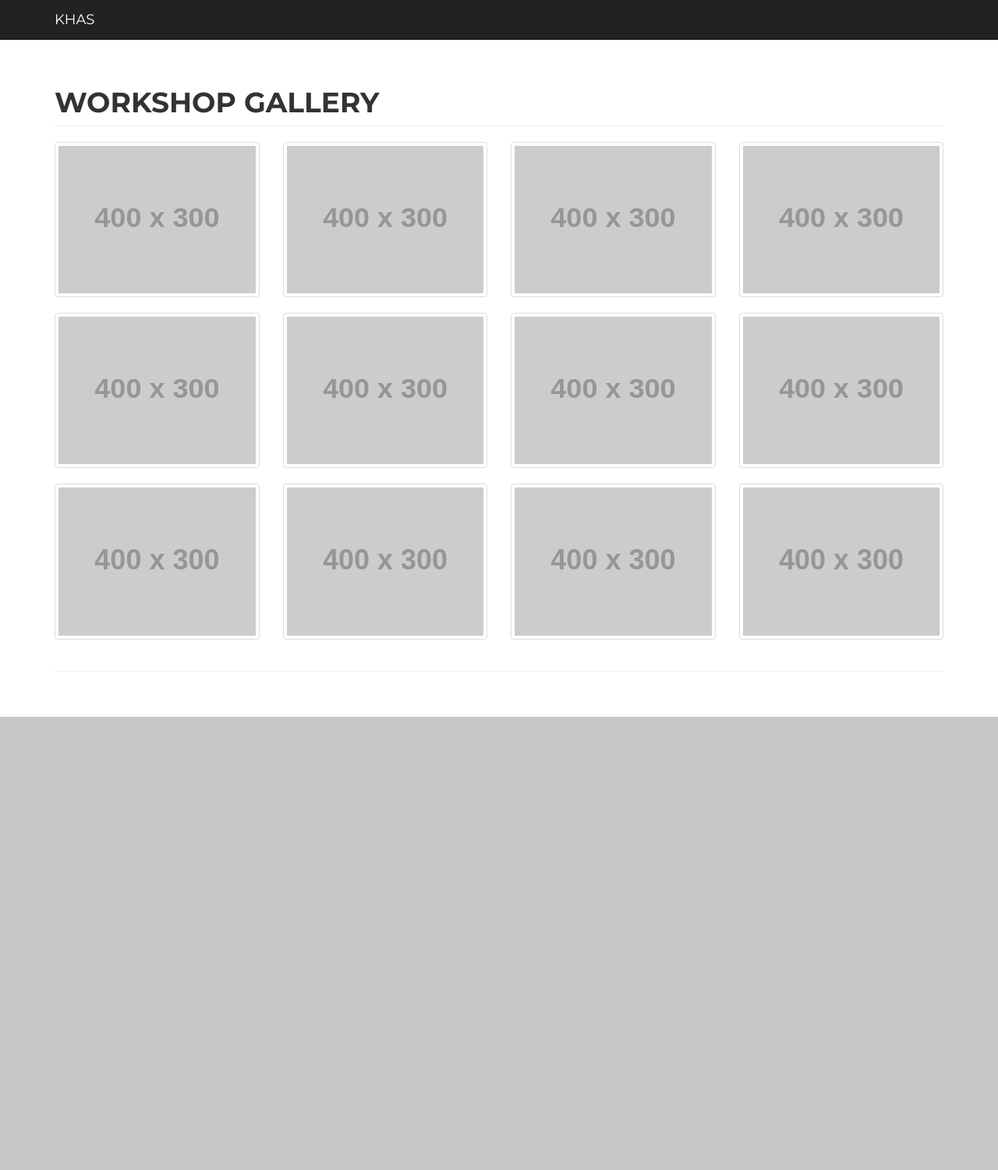
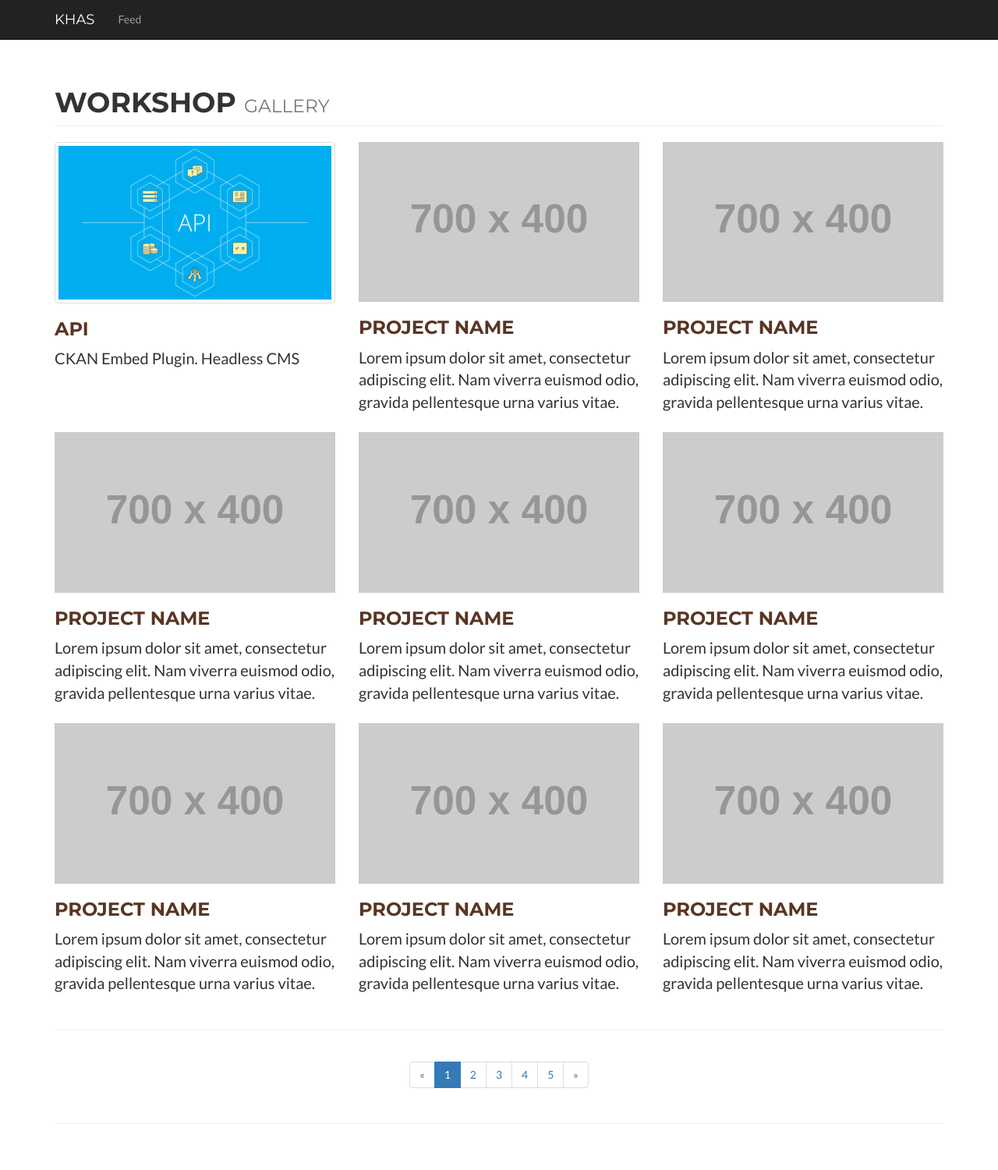
Before and after one commit to khashashin/khashashin, a PHP site: page /workshop/workshop.html in a window 1280 px wide. Shown: the whole page at 78% size. Before the commit the page ends 919 px from the top, so only its background shows below. Run offline with PHP 8.4, Linux system fonts and the light colour scheme; grey boxes labelled with a size stand in for pictures from a placeholder-image service; some libraries are stand-ins or nearby versions.

Commit message:
Added feed page, changed workshop page

```diff
--- /dev/null
+++ b/css/feed.css
@@ -0,0 +1,3 @@
+.main {
+  margin-top: 60px;
+}
--- a/css/freelancer.css
+++ b/css/freelancer.css
@@ -195,6 +195,12 @@
  .portfolio-item {
   margin: 0 0 15px;
   right: 0;
+}
+.modal-body img {
+  margin-top: 50px;
+}
+.makerange {
+  margin-top: 50px;
 }
 #portfolio .portfolio-item .portfolio-link {
   display: block;
--- a/workshop/workshop.html
+++ b/workshop/workshop.html
@@ -48,19 +48,19 @@
                 <a class="navbar-brand" href="../index.html">KHAS</a>
             </div>
             <!-- Collect the nav links, forms, and other content for toggling -->
-            <!-- <div class="collapse navbar-collapse" id="bs-example-navbar-collapse-1">
+            <div class="collapse navbar-collapse" id="bs-example-navbar-collapse-1">
                 <ul class="nav navbar-nav">
                     <li>
-                        <a href="#">About</a>
+                        <a href="../feed/feed.html">Feed</a>
                     </li>
-                    <li>
+                    <!-- <li>
                         <a href="#">Services</a>
                     </li>
                     <li>
                         <a href="#">Contact</a>
-                    </li>
+                    </li> -->
                 </ul>
-            </div> -->
+            </div>
             <!-- /.navbar-collapse -->
         </div>
         <!-- /.container -->
@@ -69,73 +69,142 @@
     <!-- Page Content -->
     <div class="container">
 
+        <!-- Page Header -->
         <div class="row">
+            <div class="col-lg-12">
+                <h1 class="page-header">Workshop
+                    <small>Gallery</small>
+                </h1>
+            </div>
+        </div>
+        <!-- /.row -->
 
-            <div class="col-lg-12">
-                <h1 class="page-header">Workshop Gallery</h1>
+        <!-- Projects Row -->
+        <div class="row">
+            <div class="col-md-4 portfolio-item">
+                <a class="thumbnail" href="project1/AIpractice.html">
+                    <img class="img-responsive" src="project1/img/api.png" alt="">
+                </a>
+                <h3>
+                    <a href="project1/AIpractice.html">API</a>
+                </h3>
+                <p>CKAN Embed Plugin. Headless CMS</p>
+            </div>
+            <div class="col-md-4 portfolio-item">
+                <a href="#">
+                    <img class="img-responsive" src="http://placehold.it/700x400" alt="">
+                </a>
+                <h3>
+                    <a href="#">Project Name</a>
+                </h3>
+                <p>Lorem ipsum dolor sit amet, consectetur adipiscing elit. Nam viverra euismod odio, gravida pellentesque urna varius vitae.</p>
+            </div>
+            <div class="col-md-4 portfolio-item">
+                <a href="#">
+                    <img class="img-responsive" src="http://placehold.it/700x400" alt="">
+                </a>
+                <h3>
+                    <a href="#">Project Name</a>
+                </h3>
+                <p>Lorem ipsum dolor sit amet, consectetur adipiscing elit. Nam viverra euismod odio, gravida pellentesque urna varius vitae.</p>
+            </div>
+        </div>
+        <!-- /.row -->
+
+        <!-- Projects Row -->
+        <div class="row">
+            <div class="col-md-4 portfolio-item">
+                <a href="#">
+                    <img class="img-responsive" src="http://placehold.it/700x400" alt="">
+                </a>
+                <h3>
+                    <a href="#">Project Name</a>
+                </h3>
+                <p>Lorem ipsum dolor sit amet, consectetur adipiscing elit. Nam viverra euismod odio, gravida pellentesque urna varius vitae.</p>
+            </div>
+            <div class="col-md-4 portfolio-item">
+                <a href="#">
+                    <img class="img-responsive" src="http://placehold.it/700x400" alt="">
+                </a>
+                <h3>
+                    <a href="#">Project Name</a>
+                </h3>
+                <p>Lorem ipsum dolor sit amet, consectetur adipiscing elit. Nam viverra euismod odio, gravida pellentesque urna varius vitae.</p>
+            </div>
+            <div class="col-md-4 portfolio-item">
+                <a href="#">
+                    <img class="img-responsive" src="http://placehold.it/700x400" alt="">
+                </a>
+                <h3>
+                    <a href="#">Project Name</a>
+                </h3>
+                <p>Lorem ipsum dolor sit amet, consectetur adipiscing elit. Nam viverra euismod odio, gravida pellentesque urna varius vitae.</p>
+            </div>
         </div>
 
-            <div class="col-lg-3 col-md-4 col-xs-6 thumb">
-                <a class="thumbnail" href="project1/AIpractice.html">
-                    <img class="img-responsive" src="http://placehold.it/400x300" alt="">
+        <!-- Projects Row -->
+        <div class="row">
+            <div class="col-md-4 portfolio-item">
+                <a href="#">
+                    <img class="img-responsive" src="http://placehold.it/700x400" alt="">
                 </a>
+                <h3>
+                    <a href="#">Project Name</a>
+                </h3>
+                <p>Lorem ipsum dolor sit amet, consectetur adipiscing elit. Nam viverra euismod odio, gravida pellentesque urna varius vitae.</p>
             </div>
-            <div class="col-lg-3 col-md-4 col-xs-6 thumb">
-                <a class="thumbnail" href="#">
-                    <img class="img-responsive" src="http://placehold.it/400x300" alt="">
+            <div class="col-md-4 portfolio-item">
+                <a href="#">
+                    <img class="img-responsive" src="http://placehold.it/700x400" alt="">
                 </a>
+                <h3>
+                    <a href="#">Project Name</a>
+                </h3>
+                <p>Lorem ipsum dolor sit amet, consectetur adipiscing elit. Nam viverra euismod odio, gravida pellentesque urna varius vitae.</p>
             </div>
-            <div class="col-lg-3 col-md-4 col-xs-6 thumb">
-                <a class="thumbnail" href="#">
-                    <img class="img-responsive" src="http://placehold.it/400x300" alt="">
+            <div class="col-md-4 portfolio-item">
+                <a href="#">
+                    <img class="img-responsive" src="http://placehold.it/700x400" alt="">
                 </a>
-            </div>
-            <div class="col-lg-3 col-md-4 col-xs-6 thumb">
-                <a class="thumbnail" href="#">
-                    <img class="img-responsive" src="http://placehold.it/400x300" alt="">
-                </a>
-            </div>
-            <div class="col-lg-3 col-md-4 col-xs-6 thumb">
-                <a class="thumbnail" href="#">
-                    <img class="img-responsive" src="http://placehold.it/400x300" alt="">
-                </a>
-            </div>
-            <div class="col-lg-3 col-md-4 col-xs-6 thumb">
-                <a class="thumbnail" href="#">
-                    <img class="img-responsive" src="http://placehold.it/400x300" alt="">
-                </a>
-            </div>
-            <div class="col-lg-3 col-md-4 col-xs-6 thumb">
-                <a class="thumbnail" href="#">
-                    <img class="img-responsive" src="http://placehold.it/400x300" alt="">
-                </a>
-            </div>
-            <div class="col-lg-3 col-md-4 col-xs-6 thumb">
-                <a class="thumbnail" href="#">
-                    <img class="img-responsive" src="http://placehold.it/400x300" alt="">
-                </a>
-            </div>
-            <div class="col-lg-3 col-md-4 col-xs-6 thumb">
-                <a class="thumbnail" href="#">
-                    <img class="img-responsive" src="http://placehold.it/400x300" alt="">
-                </a>
-            </div>
-            <div class="col-lg-3 col-md-4 col-xs-6 thumb">
-                <a class="thumbnail" href="#">
-                    <img class="img-responsive" src="http://placehold.it/400x300" alt="">
-                </a>
-            </div>
-            <div class="col-lg-3 col-md-4 col-xs-6 thumb">
-                <a class="thumbnail" href="#">
-                    <img class="img-responsive" src="http://placehold.it/400x300" alt="">
-                </a>
-            </div>
-            <div class="col-lg-3 col-md-4 col-xs-6 thumb">
-                <a class="thumbnail" href="#">
-                    <img class="img-responsive" src="http://placehold.it/400x300" alt="">
-                </a>
+                <h3>
+                    <a href="#">Project Name</a>
+                </h3>
+                <p>Lorem ipsum dolor sit amet, consectetur adipiscing elit. Nam viverra euismod odio, gravida pellentesque urna varius vitae.</p>
             </div>
         </div>
+        <!-- /.row -->
+
+        <hr>
+
+        <!-- Pagination -->
+        <div class="row text-center">
+            <div class="col-lg-12">
+                <ul class="pagination">
+                    <li>
+                        <a href="#">&laquo;</a>
+                    </li>
+                    <li class="active">
+                        <a href="#">1</a>
+                    </li>
+                    <li>
+                        <a href="#">2</a>
+                    </li>
+                    <li>
+                        <a href="#">3</a>
+                    </li>
+                    <li>
+                        <a href="#">4</a>
+                    </li>
+                    <li>
+                        <a href="#">5</a>
+                    </li>
+                    <li>
+                        <a href="#">&raquo;</a>
+                    </li>
+                </ul>
+            </div>
+        </div>
+        <!-- /.row -->
 
         <hr>
 
@@ -146,6 +215,7 @@
                     <p>Copyright &copy; Your Website 2014</p>
                 </div>
             </div>
+            <!-- /.row -->
         </footer>
 
     </div>
```
Also changed, not shown: feed/feed.html (added, +249 -0 lines), index.html (+13 -13 lines), workshop/project1/img/api.png (added). Lines whose indentation alone changed are shown as unchanged.
